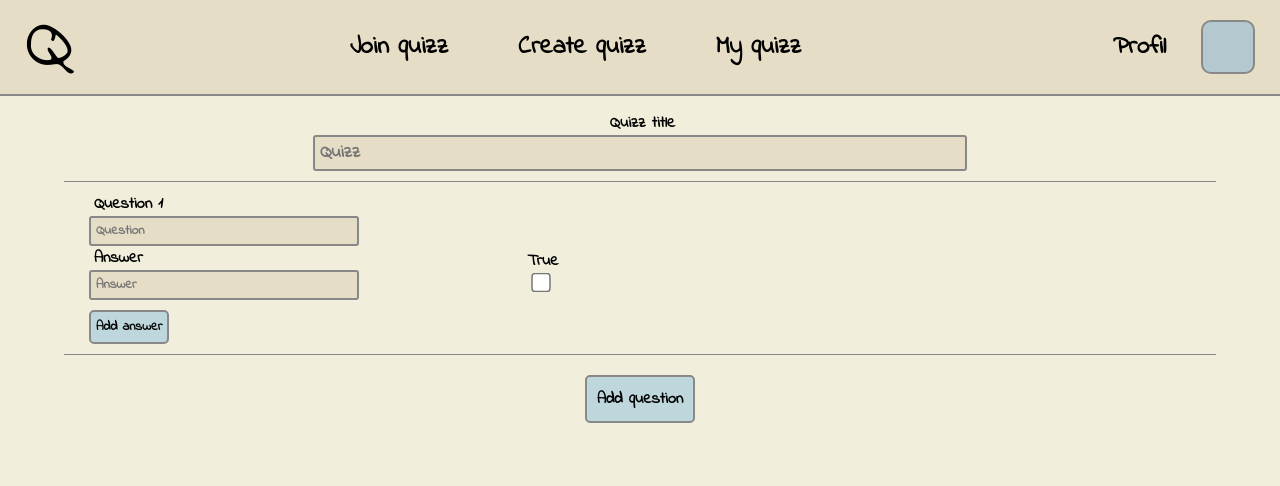
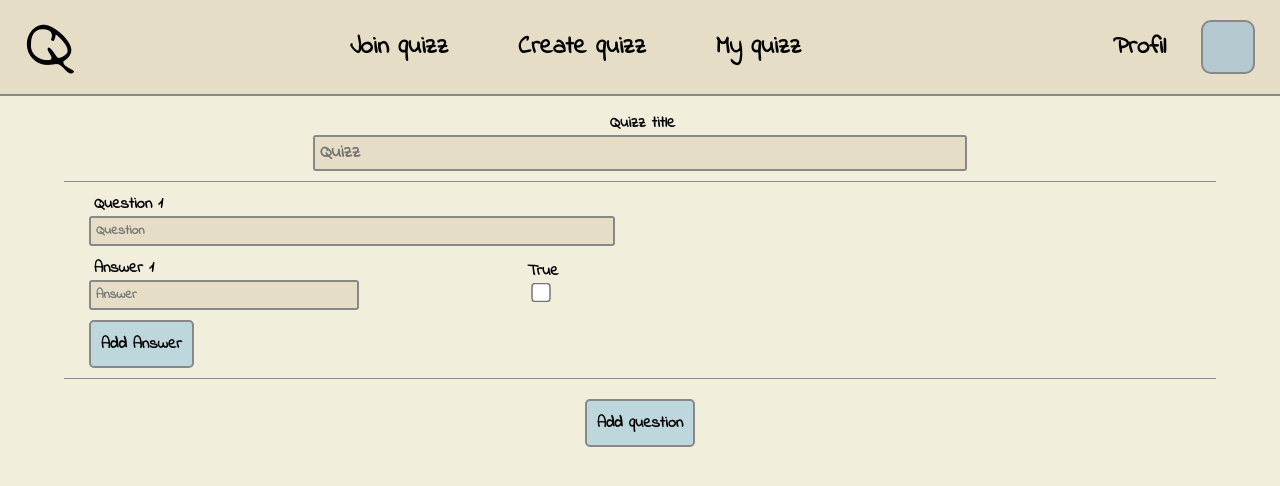
Before and after one commit to Herbin-Clement/projet-web-s8, a React (Create React App) app in the folder front/: page /create in a window 1280 px wide. Shown: the top 486 px of the page. Built offline with nearby package versions, Linux system fonts and the light colour scheme; a web font is replaced by a local one.

Commit message:
update create

```diff
--- a/front/src/App.css
+++ b/front/src/App.css
@@ -1,6 +1,10 @@
-html, body, #root, .App {
+html,
+body,
+#root,
+.App {
+  box-sizing: border-box;
   width: 100vw;
-  height: 100vh;
+  min-height: 100vh;
   padding: 0;
   margin: 0;
   font-family: "Indie Flower";
@@ -21,9 +25,12 @@ input {
 }
 
 a {
-    text-decoration: none;
+  text-decoration: none;
 }
 
-a:hover, a:visited, a:link, a:active {
+a:hover,
+a:visited,
+a:link,
+a:active {
   color: inherit;
 }
--- a/front/src/Component/create/Create.tsx
+++ b/front/src/Component/create/Create.tsx
@@ -1,7 +1,13 @@
-import './create.css';
+import React, { useState } from 'react';
 
 import Header from '../header/Header';
 import CreateQuestion from './CreateQuestion';
+
+import './create.css';
+
+interface Question {
+    id: number,
+}
 
 const Line = () => {
     return (
@@ -10,6 +16,23 @@ const Line = () => {
 }
 
 const Create = () => {
+
+    const [questions, setQuestions] = useState<Question[]>([
+        {
+            "id": 0
+        }
+    ]);
+
+    const addQuestion = () => {
+        const id = questions.length;
+        setQuestions([
+            ...questions,
+            {
+                "id": id
+            }
+        ])
+    }
+
     return (
         <div className="home">
             <Header />
@@ -22,10 +45,14 @@ const Create = () => {
                         </div>
                     </div>
                     <Line />
-                    <CreateQuestion />
-                    <Line />
+                    {questions.map(question => (
+                        <>
+                            <CreateQuestion key={question.id} id={question.id} />
+                            <Line />
+                        </>
+                    ))}
                     <div className="create-input test-question">
-                        <button className="quizz-button-add-question">Add question</button>
+                        <button className="quizz-button-add-question" onClick={() => addQuestion()}>Add question</button>
                     </div>
                 </div>
             </div>
--- a/front/src/Component/create/CreateAnswer.tsx
+++ b/front/src/Component/create/CreateAnswer.tsx
@@ -1,15 +1,39 @@
+import React, { useState } from 'react';
+
 import './create.css';
 
-const CreateAnswer = () => {
+type CreateAnswerProps = {
+    id: number,
+}
+
+const CreateAnswer = ({ id }: CreateAnswerProps) => {
+
+    const [answer, setAnswer] = useState<string>("");
+
+    const [checked, setChecked] = useState<boolean>(false);
+
+    const updateAnswer = (e: React.FormEvent<HTMLInputElement>): void => {
+        setAnswer(e.currentTarget.value);
+    }
+
+    const updateChecked = (): void => {
+        setChecked(!checked);
+    }
+
     return (
         <div className="create-answer">
             <div className="create-input">
-                <div>Answer</div>
-                <input type="text" placeholder="Answer"/>
+                <div>Answer {id + 1}</div>
+                <input type="text"
+                    placeholder="Answer"
+                    value={answer}
+                    onChange={e => updateAnswer(e)} />
             </div>
             <div className="create-input">
                 <div className="create-cb">True</div>
-                <input type="checkbox"/>
+                <input type="checkbox"
+                    checked={checked}
+                    onChange={() => updateChecked()} />
             </div>
         </div>
     )
--- a/front/src/Component/create/CreateQuestion.tsx
+++ b/front/src/Component/create/CreateQuestion.tsx
@@ -1,25 +1,59 @@
-import React from 'react';
+import React, { useState } from 'react';
 import './create.css';
 
-import Answer from './CreateAnswer';
+import CreateAnswer from './CreateAnswer';
 
-const Question = (id: number): React.JSX.Element => {
-    return (
-        <div className="create-input">
-            <div>Question {id}</div>
-            <input className="create-input-question" type="text" placeholder="Question" />
-        </div>
-    )
+type CreateQuestionProps = {
+    id: number,
 }
 
-const CreateQuestion = () => {
+interface Answer {
+    id: number,
+}
+
+const CreateQuestion = ({ id }: CreateQuestionProps) => {
+
+    const [question, setQuestion] = useState<string>("");
+
+    const [answers, setAnswers] = useState<Answer[]>([
+        {
+            "id": 0
+        }
+    ]);
+
+    const updateQuestion = (e: React.FormEvent<HTMLInputElement>): void => {
+        setQuestion(e.currentTarget.value);
+    }
+
+    const addAnswer = () => {
+        const id = answers.length;
+        setAnswers([
+            ...answers,
+            {
+                "id": id
+            }
+        ])
+    }
+
     return (
         <div className="create-question">
-            {Question(1)}
-            <Answer />
             <div className="create-input">
-                <button className="quizz-button-add-answer">Add answer</button>
+                <div>Question {id + 1}</div>
+                <input className="create-input-question"
+                    type="text"
+                    placeholder="Question"
+                    value={question}
+                    onChange={e => updateQuestion(e)} />
             </div>
+            {answers.map(answer => (
+                <CreateAnswer key={answer.id} id={answer.id} />
+            ))}
+            {
+                answers.length < 4 &&
+                <div className="create-input">
+                    <button className="quizz-button-add-question" onClick={() => addAnswer()}>Add Answer</button>
+                </div>
+            }
         </div>
     )
 }
--- a/front/src/Component/create/create.css
+++ b/front/src/Component/create/create.css
@@ -63,6 +63,11 @@
     border: specify yours;
 }
 
+.create-input>input.create-input-question {
+    min-width: 40vw;
+    margin-bottom: 10px;
+}
+
 .create-answer {
     display: flex;
 }
--- a/front/src/Component/home/home.css
+++ b/front/src/Component/home/home.css
@@ -1,7 +1,7 @@
 .home {
     box-sizing: border-box;
     width: 100vw;
-    height: 100vh;
+    min-height: 100vh;
     padding: 0;
     margin: 0;
 }
```
Also changed, not shown: front/src/Component/login/Login.tsx (+8 -2 lines).
